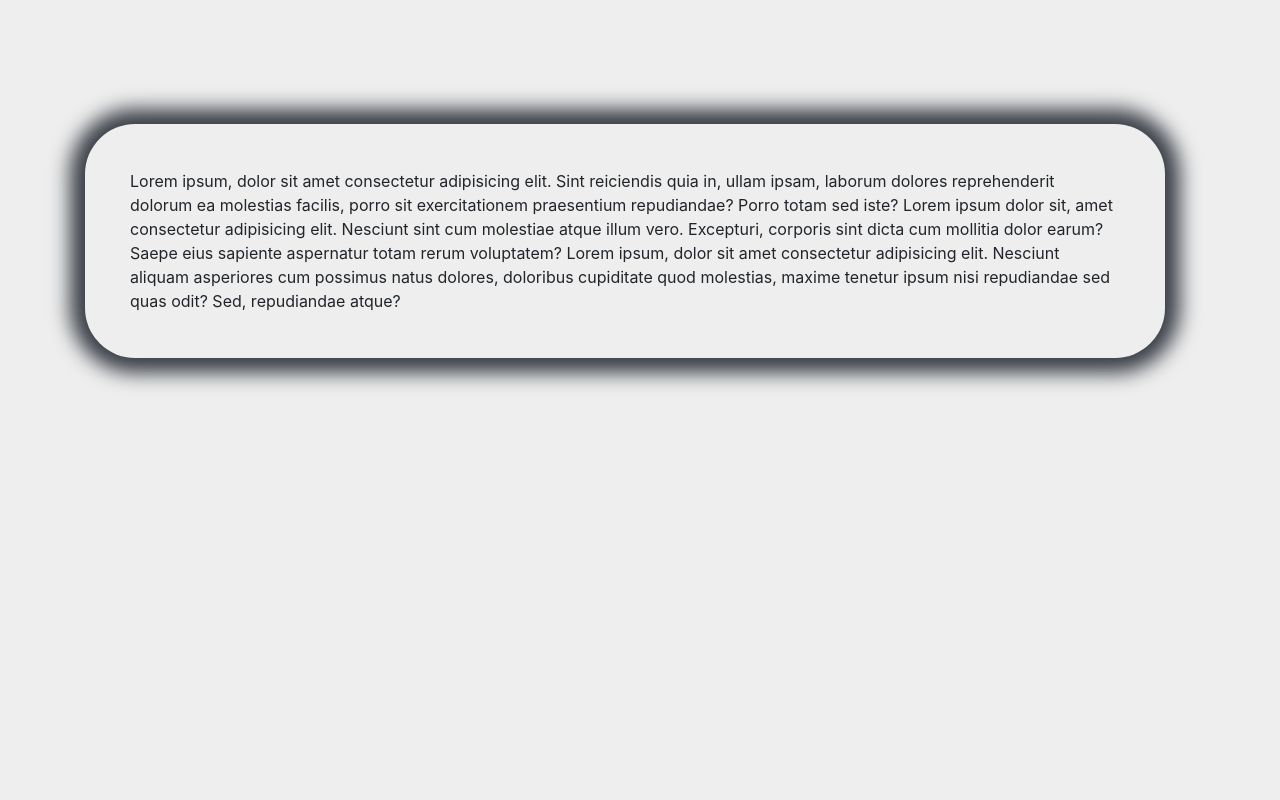
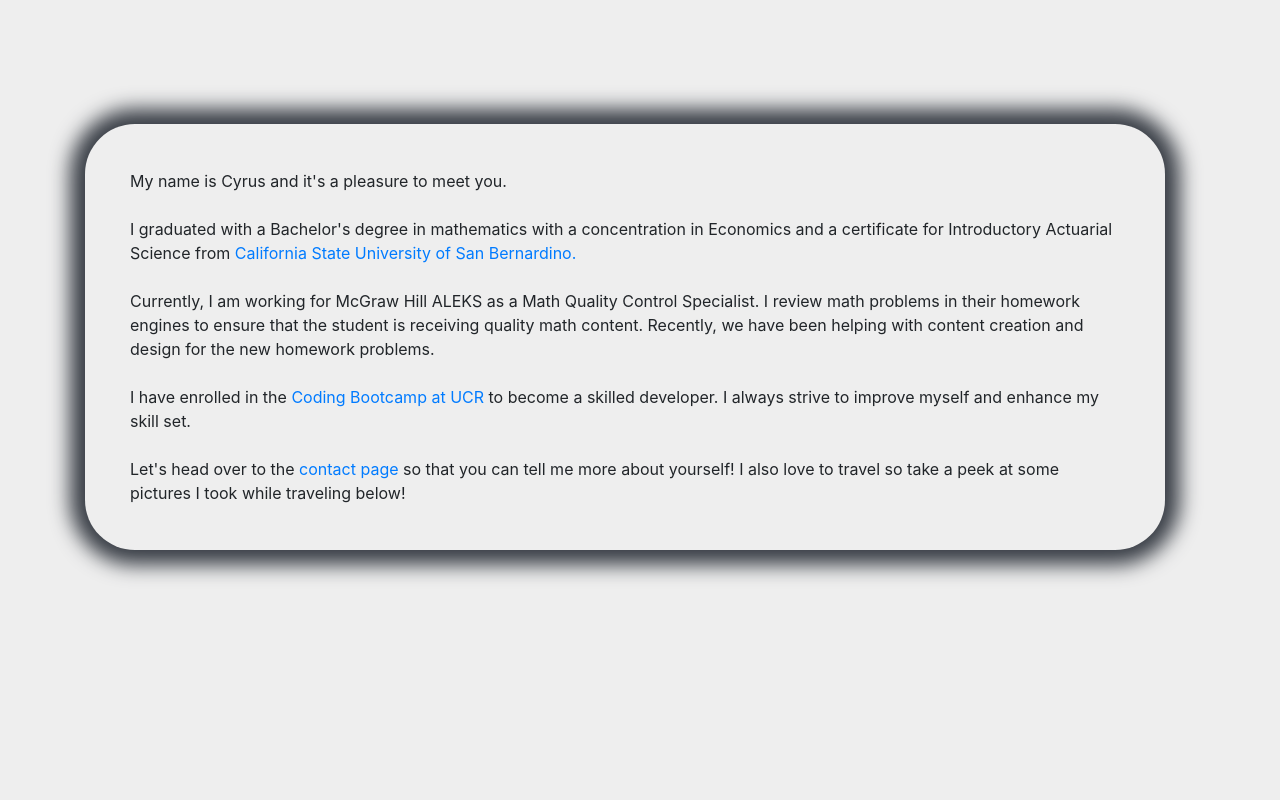
Before and after one commit to cyrusjose/Read_All_About_Me, a React (Create React App) app: page / in a window 1280 px wide. Shown: the part 880-1680 px from the top of the page. Built offline with nearby package versions, Linux system fonts and the light colour scheme.

Commit message:
Finished Bio Page

```diff
--- a/src/components/Bio/Bio.js
+++ b/src/components/Bio/Bio.js
@@ -3,6 +3,7 @@
 import profile from "./images/profile.jpeg";
 import Carousel from "./Carousel";
 import Fade from "../Fade/Fade";
+import { Link } from "react-router-dom";
 export default function Bio() {
   return (
     <div className="container -fluid mainBio row">
@@ -10,20 +11,37 @@
         <img src={profile} alt="profile" className="profilePic fade-in1" />
       </Fade>
       <div className="description">
-      <Fade>
-        <p className="description2">
-          Lorem ipsum, dolor sit amet consectetur adipisicing elit. Sint
-          reiciendis quia in, ullam ipsam, laborum dolores reprehenderit dolorum
-          ea molestias facilis, porro sit exercitationem praesentium
-          repudiandae? Porro totam sed iste? Lorem ipsum dolor sit, amet
-          consectetur adipisicing elit. Nesciunt sint cum molestiae atque illum
-          vero. Excepturi, corporis sint dicta cum mollitia dolor earum? Saepe
-          eius sapiente aspernatur totam rerum voluptatem? Lorem ipsum, dolor
-          sit amet consectetur adipisicing elit. Nesciunt aliquam asperiores cum
-          possimus natus dolores, doloribus cupiditate quod molestias, maxime
-          tenetur ipsum nisi repudiandae sed quas odit? Sed, repudiandae atque?
-        </p>
-      </Fade>
+        <Fade>
+          <p className="description2">
+            My name is Cyrus and it's a pleasure to meet you.
+            <br />
+            <br /> I graduated with a Bachelor's degree in mathematics with a
+            concentration in Economics and a certificate for Introductory
+            Actuarial Science from
+            <Link to="//www.csusb.edu/">
+              <span> California State University of San Bernardino. </span>
+
+            </Link>
+            <br />
+            <br /> Currently, I am working for McGraw Hill ALEKS as a Math
+            Quality Control Specialist. I review math problems in their homework
+            engines to ensure that the student is receiving quality math
+            content. Recently, we have been helping with content creation and
+            design for the new homework problems.
+            <br />
+            <br /> I have enrolled in the
+            <Link to="//bootcamp.extension.ucr.edu/coding/">
+              <span> Coding Bootcamp at UCR </span>
+            </Link>
+            to become a skilled developer. I always strive to improve myself and
+            enhance my skill set.
+            <br />
+            <br />
+            Let's head over to the
+            <Link to="/contact"> contact page </Link>
+            so that you can tell me more about yourself! I also love to travel so take a peek at some pictures I took while traveling below!
+          </p>
+        </Fade>
       </div>
       <Fade>
         <Carousel />
--- a/src/components/Bio/Carousel.css
+++ b/src/components/Bio/Carousel.css
@@ -6,6 +6,8 @@
 
 h2 {
   padding-bottom: 50px;
+  margin-left: auto;
+  margin-right: auto;
 }
 .carousel {
   margin-top: 200px;
--- a/src/components/Bio/Carousel.js
+++ b/src/components/Bio/Carousel.js
@@ -19,7 +19,6 @@
         className="carousel slide"
         data-ride="carousel"
       >
-        <h2>Pictures I took while traveling</h2>
         <div className="carousel-inner">
           <div className="carousel-item active" data-interval="5000">
             <img src={image1} className="d-block w=100" alt="" />
--- a/src/pages/About.js
+++ b/src/pages/About.js
@@ -4,7 +4,6 @@
 export default function About() {
   return (
     <div className="container">
-      {/* <h1>About Me</h1> */}
       <Bio />
     </div>
   );
```
